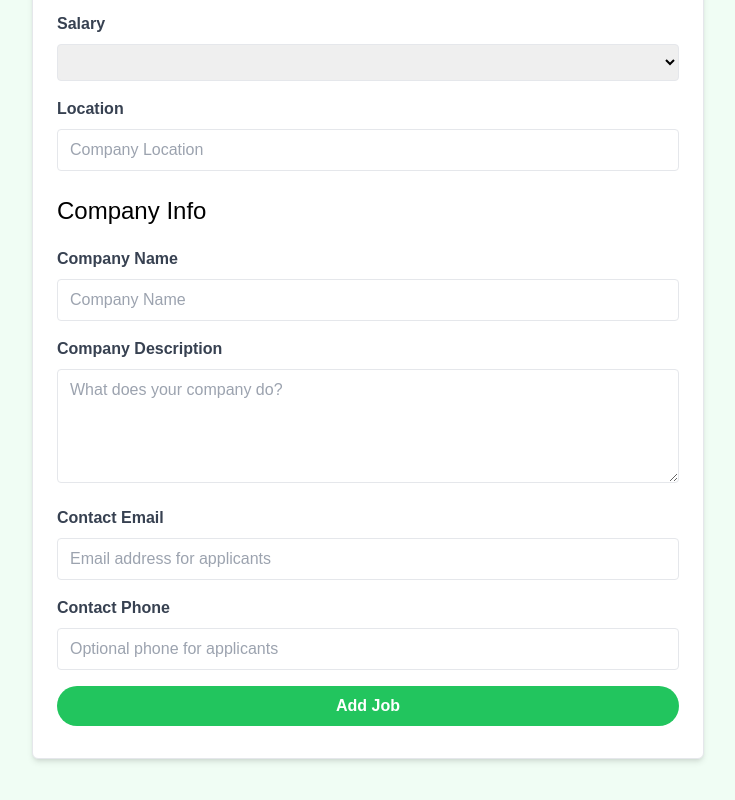
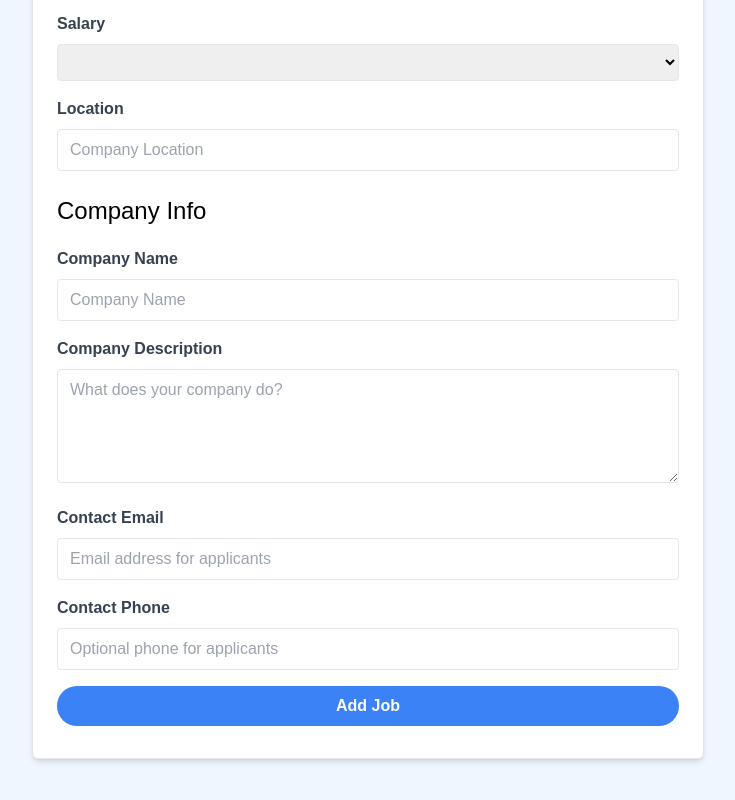
Before and after one commit to BranBayou/dev-jobs, a Vue app: page /jobs/add in a window 1280 px wide. Shown: the part 610-1410 px from the top of the page, without its empty margins (272-1007 px from the left). Built offline with nearby package versions, Linux system fonts and the light colour scheme.

Commit message:
update color for add job section

```diff
--- a/src/views/AddJob.vue
+++ b/src/views/AddJob.vue
@@ -47,7 +47,7 @@
 </script>
 
 <template>
-    <section class="bg-green-50">
+    <section class="bg-blue-50">
       <div class="container m-auto max-w-2xl py-24">
         <div
           class="bg-white px-6 py-8 mb-4 shadow-md rounded-md border m-4 md:m-0"
@@ -209,7 +209,7 @@
 
             <div>
               <button
-                class="bg-green-500 hover:bg-green-600 text-white font-bold py-2 px-4 rounded-full w-full focus:outline-none focus:shadow-outline"
+                class="bg-blue-500 hover:bg-blue-600 text-white font-bold py-2 px-4 rounded-full w-full focus:outline-none focus:shadow-outline"
                 type="submit"
               >
                 Add Job
```
